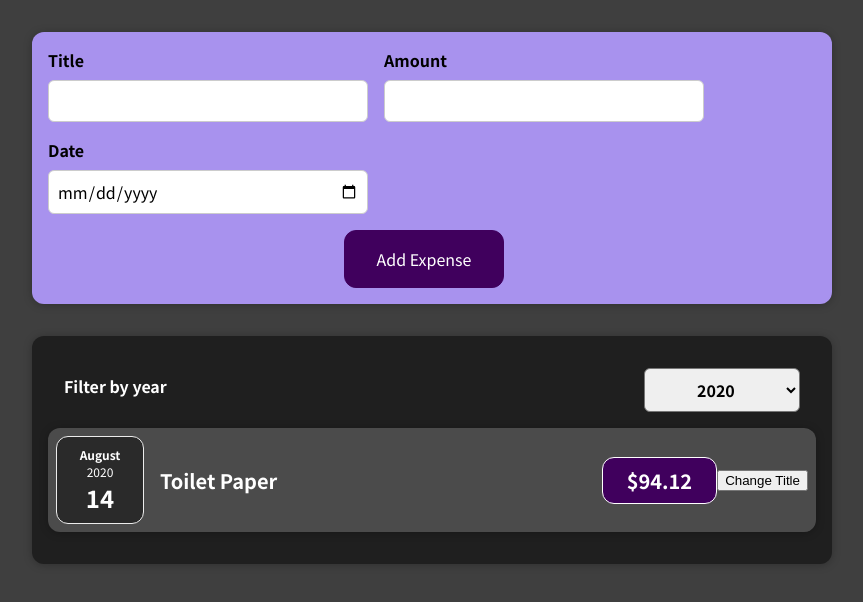
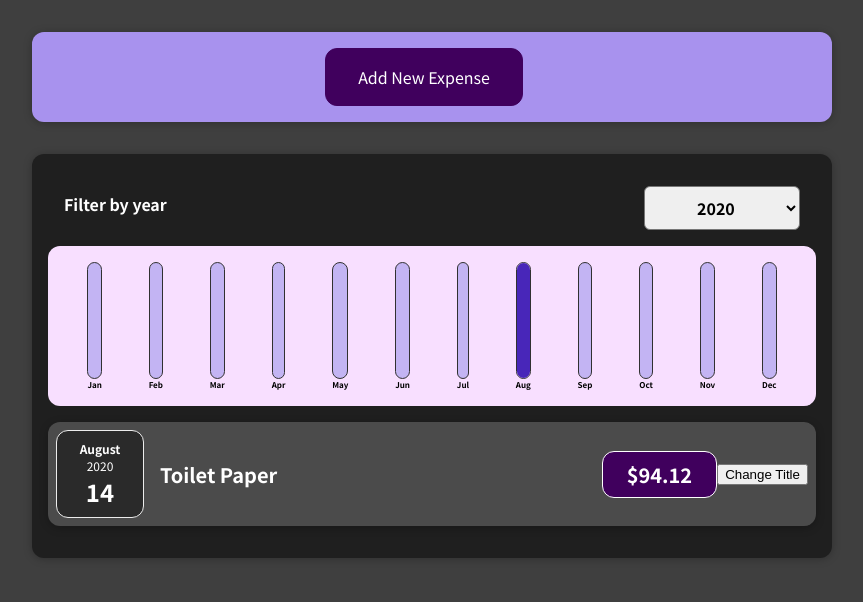
Before and after one commit to ikembakwem/expenses-app, a React (Create React App) app: page / in a window 1280 px wide. Shown: the top 602 px of the page, without its empty margins (208-1071 px from the left). Built offline with nearby package versions, Linux system fonts and the light colour scheme.

Commit message:
Add Chart feature and refactored Expenses component

```diff
--- a/src/App.jsx
+++ b/src/App.jsx
@@ -29,6 +29,7 @@
 
   const addExpenseHandler = (newExpense) => {
     setExpenses([...expenses, newExpense]);
+    console.log(expenses);
   };
   return (
     <div>
--- /dev/null
+++ b/src/components/Chart/Chart.css
@@ -0,0 +1,9 @@
+.chart {
+  padding: 1rem;
+  border-radius: 12px;
+  background-color: #f8dfff;
+  text-align: center;
+  display: flex;
+  justify-content: space-around;
+  height: 10rem;
+}
--- /dev/null
+++ b/src/components/Chart/Chart.jsx
@@ -0,0 +1,22 @@
+import './Chart.css';
+import ChartBar from './ChartBar';
+
+const Chart = ({ dataPoints }) => {
+  const dataPointValues = dataPoints.map((dataPoint) => dataPoint.value);
+  const totalMaximum = Math.max(...dataPointValues);
+
+  return (
+    <div className="chart">
+      {dataPoints.map((dataPoint) => (
+        <ChartBar
+          key={dataPoint.label}
+          value={dataPoint.value}
+          maxValue={totalMaximum}
+          label={dataPoint.label}
+        />
+      ))}
+    </div>
+  );
+};
+
+export default Chart;
--- /dev/null
+++ b/src/components/Chart/ChartBar.css
@@ -0,0 +1,30 @@
+.chart-bar {
+  height: 100%;
+  display: flex;
+  flex-direction: column;
+  align-items: center;
+}
+
+.chart-bar__inner {
+  height: 100%;
+  width: 100%;
+  border: 1px solid #313131;
+  border-radius: 12px;
+  background-color: #c3b4f3;
+  overflow: hidden;
+  display: flex;
+  flex-direction: column;
+  justify-content: flex-end;
+}
+
+.chart-bar__fill {
+  background-color: #4826b9;
+  width: 100%;
+  transition: all 0.3s ease-out;
+}
+
+.chart-bar__label {
+  font-weight: bold;
+  font-size: 0.5rem;
+  text-align: center;
+}
--- /dev/null
+++ b/src/components/Chart/ChartBar.jsx
@@ -0,0 +1,22 @@
+import './ChartBar.css';
+
+const ChartBar = ({ maxValue, value, label }) => {
+  let barFillHeight = '0%';
+
+  if (maxValue > 0) {
+    barFillHeight = Math.round((value / maxValue) * 100) + '%';
+  }
+  return (
+    <div className="chart-bar">
+      <div className="chart-bar__inner">
+        <div
+          className="chart-bar__fill"
+          style={{ height: barFillHeight }}
+        ></div>
+      </div>
+      <div className="chart-bar__label">{label}</div>
+    </div>
+  );
+};
+
+export default ChartBar;
--- a/src/components/Expenses/Expenses.jsx
+++ b/src/components/Expenses/Expenses.jsx
@@ -1,7 +1,9 @@
 import { useState } from 'react';
-import ExpenseItem from './ExpenseItem';
+import Card from '../UI/Card';
 import './Expenses.css';
+import ExpensesChart from './ExpensesChart';
 import ExpensesFilter from './ExpensesFilter';
+import ExpensesList from './ExpensesList';
 
 const Expenses = ({ items }) => {
   const [filteredYear, setFilteredYear] = useState('2020');
@@ -15,19 +17,15 @@
   });
 
   return (
-    <div className="expenses">
-      <ExpensesFilter
-        onChangeFilter={filterChangeHandler}
-        selected={filteredYear}
-      />
-      {filteredExpenses.map((expense) => (
-        <ExpenseItem
-          key={expense.key}
-          title={expense.title}
-          date={expense.date}
-          amount={expense.amount}
+    <div>
+      <Card className="expenses">
+        <ExpensesFilter
+          onChangeFilter={filterChangeHandler}
+          selected={filteredYear}
         />
-      ))}
+        <ExpensesChart expenses={filteredExpenses} />
+        <ExpensesList items={filteredExpenses} />
+      </Card>
     </div>
   );
 };
--- /dev/null
+++ b/src/components/Expenses/ExpensesChart.jsx
@@ -0,0 +1,27 @@
+import Chart from '../Chart/Chart';
+
+const ExpensesChart = ({ expenses }) => {
+  const chartDataPoints = [
+    { label: 'Jan', value: 0 },
+    { label: 'Feb', value: 0 },
+    { label: 'Mar', value: 0 },
+    { label: 'Apr', value: 0 },
+    { label: 'May', value: 0 },
+    { label: 'Jun', value: 0 },
+    { label: 'Jul', value: 0 },
+    { label: 'Aug', value: 0 },
+    { label: 'Sep', value: 0 },
+    { label: 'Oct', value: 0 },
+    { label: 'Nov', value: 0 },
+    { label: 'Dec', value: 0 },
+  ];
+
+  for (const expense of expenses) {
+    const expenseMonth = expense.date.getMonth(); // starting at 0 => January => 0
+    chartDataPoints[expenseMonth].value += expense.amount;
+  }
+
+  return <Chart dataPoints={chartDataPoints} />;
+};
+
+export default ExpensesChart;
--- /dev/null
+++ b/src/components/Expenses/ExpensesList.css
@@ -0,0 +1,9 @@
+.expenses-list {
+  list-style: none;
+  padding: 0;
+}
+
+.expenses-list__fallback {
+  color: white;
+  text-align: center;
+}
--- /dev/null
+++ b/src/components/Expenses/ExpensesList.jsx
@@ -0,0 +1,23 @@
+import ExpenseItem from './ExpenseItem';
+import './ExpensesList.css';
+
+const ExpensesList = ({ items }) => {
+  if (items.length === 0) {
+    return <h2 className="expenses-list__fallback">No expenses found!</h2>;
+  }
+
+  return (
+    <ul className="expenses-list">
+      {items.map((expense) => (
+        <ExpenseItem
+          key={expense.id}
+          title={expense.title}
+          amount={expense.amount}
+          date={expense.date}
+        />
+      ))}
+    </ul>
+  );
+};
+
+export default ExpensesList;
--- a/src/components/New Expense/ExpenseForm.jsx
+++ b/src/components/New Expense/ExpenseForm.jsx
@@ -1,7 +1,7 @@
 import { useState } from 'react';
 import './ExpenseForm.css';
 
-const ExpenseForm = ({ onSaveExpenseData }) => {
+const ExpenseForm = ({ onSaveExpenseData, onCancel }) => {
   const [enteredTitle, setEnteredTitle] = useState('');
   const [enteredAmount, setEnteredAmount] = useState('');
   const [enteredDate, setEnteredDate] = useState('');
@@ -25,7 +25,7 @@
     const expenseData = {
       title: enteredTitle,
       date: new Date(enteredDate),
-      amount: enteredAmount,
+      amount: +enteredAmount,
     };
 
     onSaveExpenseData(expenseData);
@@ -68,6 +68,9 @@
         </div>
       </div>
       <div className="new-expense__action">
+        <button type="button" onClick={onCancel}>
+          Cancel
+        </button>
         <button type="submit">Add Expense</button>
       </div>
     </form>
--- a/src/components/New Expense/NewExpense.jsx
+++ b/src/components/New Expense/NewExpense.jsx
@@ -1,7 +1,9 @@
+import { useState } from 'react';
 import ExpenseForm from './ExpenseForm';
 import './NewExpense.css';
 
 const NewExpense = ({ onAddExpense }) => {
+  const [isEditing, setIsEditing] = useState(false);
   const saveExpenseDataHandler = (enteredExpenseData) => {
     const expenseData = {
       ...enteredExpenseData,
@@ -10,9 +12,21 @@
     onAddExpense(expenseData);
   };
 
+  const startEditingHandler = () => setIsEditing(true);
+
+  const stopEditingHandler = () => setIsEditing(false);
+
   return (
     <div className="new-expense">
-      <ExpenseForm onSaveExpenseData={saveExpenseDataHandler} />
+      {!isEditing && (
+        <button onClick={startEditingHandler}>Add New Expense</button>
+      )}
+      {isEditing && (
+        <ExpenseForm
+          onSaveExpenseData={saveExpenseDataHandler}
+          onCancel={stopEditingHandler}
+        />
+      )}
     </div>
   );
 };
```
Also changed, not shown: 1 other file (tests, documents, lock files or other folders).
